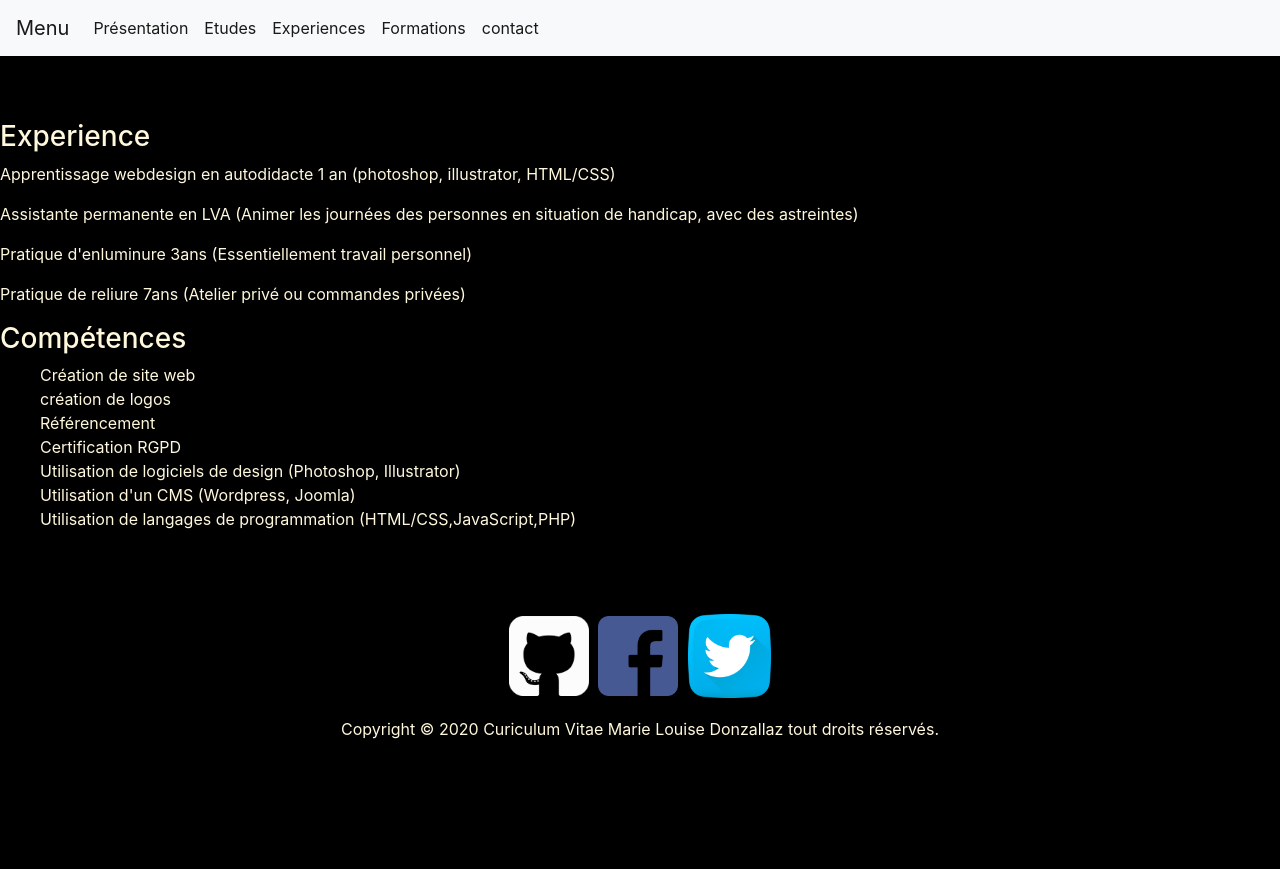
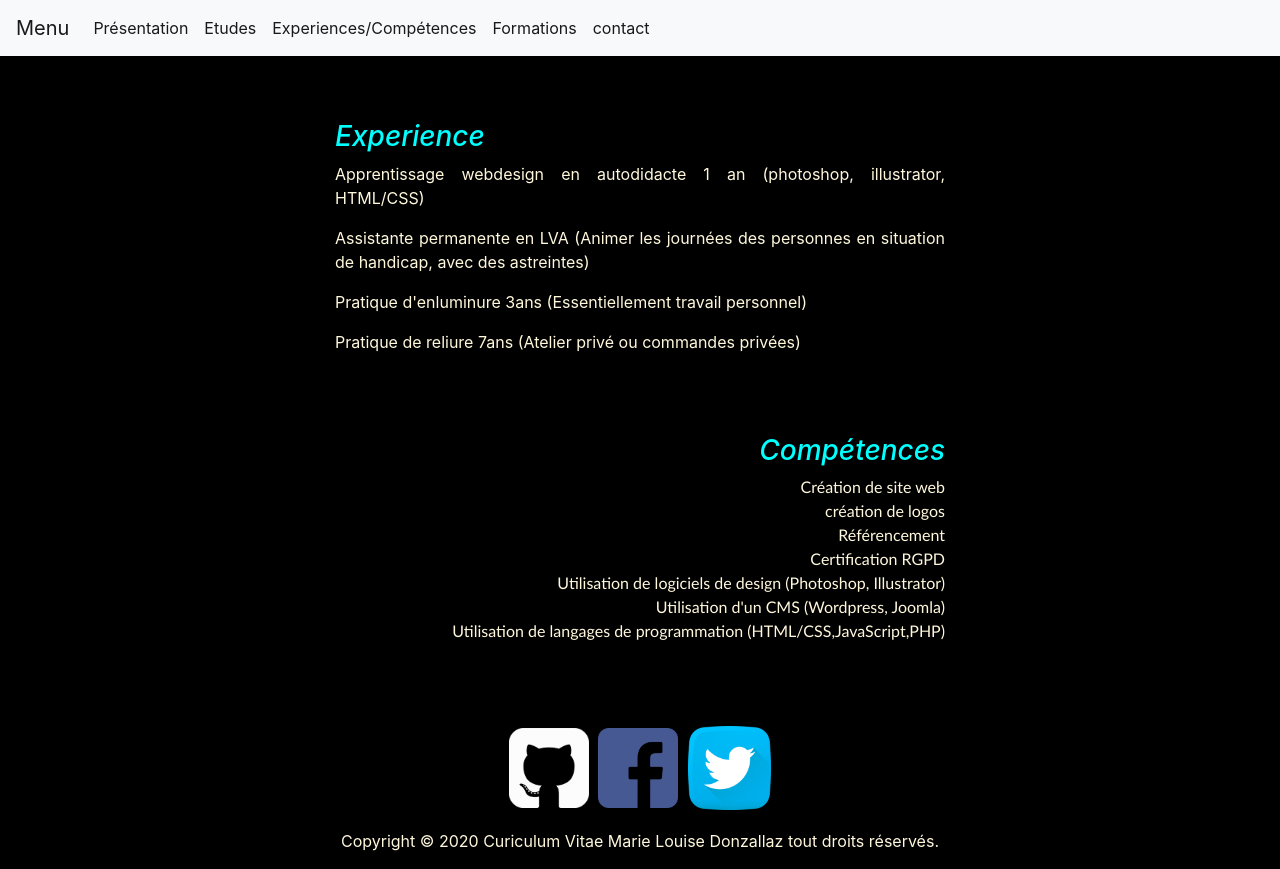
Before and after one commit to Loumous/CV, a PHP site: page /expcomp.php in a window 1280 px wide. Before the commit the page ends 739 px from the top, so only its background shows below. Run offline with PHP 8.4, Linux system fonts and the light colour scheme; some libraries are stand-ins or nearby versions.

Commit message:
actu expcomp

```diff
--- a/component/footer.php
+++ b/component/footer.php
@@ -1,8 +1,14 @@
 <footer>
     <div class="sociaux">
-        <img src="images/github.png" alt="logo github" id="github">
-        <img src="images/facebook.png" alt="logo facebook" id="facebook">
-        <img src="images/twitter.png" alt="logo twitter" id="twitter">
+        <a href="https://github.com">
+            <img src="images/github.png" alt="logo github" id="github">
+        </a>
+        <a href="https://www.facebook.com/">
+            <img src="images/facebook.png" alt="logo facebook" id="facebook">
+        </a>
+        <a href="https://twitter.com/">
+            <img src="images/twitter.png" alt="logo twitter" id="twitter">
+        </a>
     </div>
     <p>Copyright © 2020 Curiculum Vitae Marie Louise Donzallaz tout droits réservés.</p>
 </footer>
--- a/component/navbar.php
+++ b/component/navbar.php
@@ -15,7 +15,7 @@
         <a class="nav-link" href="etudes.php">Etudes</a>
       </li>
       <li class="nav-item active">
-        <a class="nav-link" href="expcomp.php">Experiences</a>
+        <a class="nav-link" href="expcomp.php">Experiences/Compétences</a>
       </li>
       <li class="nav-item active">
         <a class="nav-link" href="formations.php">Formations</a>
--- a/component/style.css
+++ b/component/style.css
@@ -19,10 +19,28 @@ main
     margin-bottom: 5%;
 }
 
-li
+/* -----------------------------------EXPERIENCE/COMPETENCES------------------------- */
+#listecompetences
 {
     list-style: none;
+    padding-left: 0%;
+    font-family: 'Gill Sans', 'Gill Sans MT', Calibri, 'Trebuchet MS', sans-serif;
 }
+
+.aligndroite
+{
+    padding-top: 5%;
+    text-align: right !important;
+}
+
+h3
+{
+    color: cyan;
+    font-style: italic;
+}
+
+/* ------------------------------------FORMATIONS----------------------- */
+
 
 /* ---------------------------FOOTER------------------------------------ */
 footer
--- a/expcomp.php
+++ b/expcomp.php
@@ -10,14 +10,19 @@
         <?php require("component/head.php")?>
         </header>
         <main>
+            <div class="col-6 m-auto text-justify">
                 <h3>Experience</h3>
+                <div class="font">
                     <p>Apprentissage webdesign en autodidacte 1 an (photoshop, illustrator, HTML/CSS)</p>
                     <p>Assistante permanente en LVA (Animer les journées des personnes en situation de handicap, avec des astreintes)</p>
                     <p>Pratique d'enluminure 3ans (Essentiellement travail personnel)</p>
                     <p>Pratique de reliure 7ans (Atelier privé ou commandes privées)</p>
+                </div>
+            </div>
 
+            <div class="col-6 m-auto text-justify aligndroite">
                 <h3>Compétences</h3>
-            <ul>
+                <ul id="listecompetences" class="font">
                     <li>
                         Création de site web
                     </li>
@@ -40,6 +45,7 @@
                         Utilisation de langages de programmation (HTML/CSS,JavaScript,PHP)
                     </li>
                 </ul>
+            </div>
         </main>
         <?php require("component/footer.php")?>
     </body>
```
Lines whose indentation alone changed are shown as unchanged.
